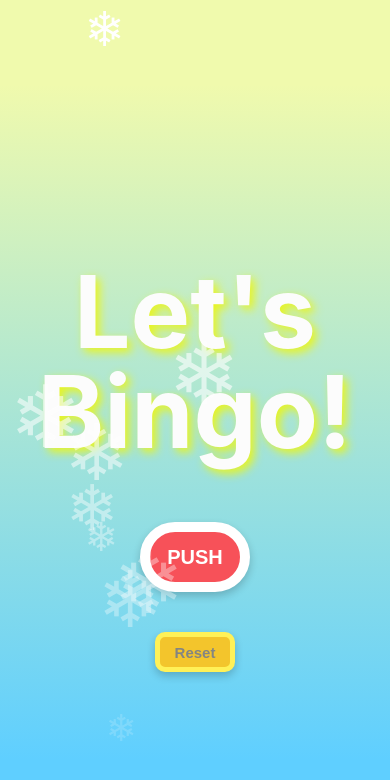
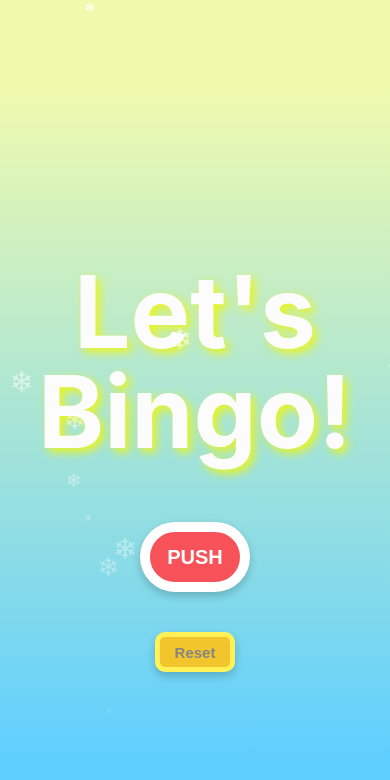
Before and after one commit to nishi-oka/Bingo-75, a React (Create React App) app: page / in a window 390 px wide. Shown: the top 780 px of the page. Built offline with nearby package versions, Linux system fonts and the light colour scheme; a web font is replaced by a local one.

Commit message:
change snow flake size on  smartphone version

```diff
--- a/src/Decoration.jsx
+++ b/src/Decoration.jsx
@@ -1,8 +1,26 @@
-import React from 'react';
+import React, { useState, useEffect } from 'react';
 import './Decoration.css';
 
 const Decoration = () => {
-  const generateRandomSize = () => Math.floor(Math.random() * (80 - 10 + 1)) + 30;
+  const [windowWidth, setWindowWidth] = useState(window.innerWidth);
+
+  // ウィンドウサイズの変更を監視
+  useEffect(() => {
+    const handleResize = () => {
+      setWindowWidth(window.innerWidth);
+    };
+
+    window.addEventListener('resize', handleResize);
+    return () => window.removeEventListener('resize', handleResize);
+  }, []);
+
+  const generateRandomSize = () => {
+    // 画面サイズに応じたサイズをランダムに生成
+    if (windowWidth <= 768) {
+      return Math.floor(Math.random() * (40 - 10 + 1)) + 5;  // スマホ用
+    }
+    return Math.floor(Math.random() * (80 - 10 + 1)) + 30; // デスクトップ用
+  };
 
   return (
     <div className="decoration">
```
